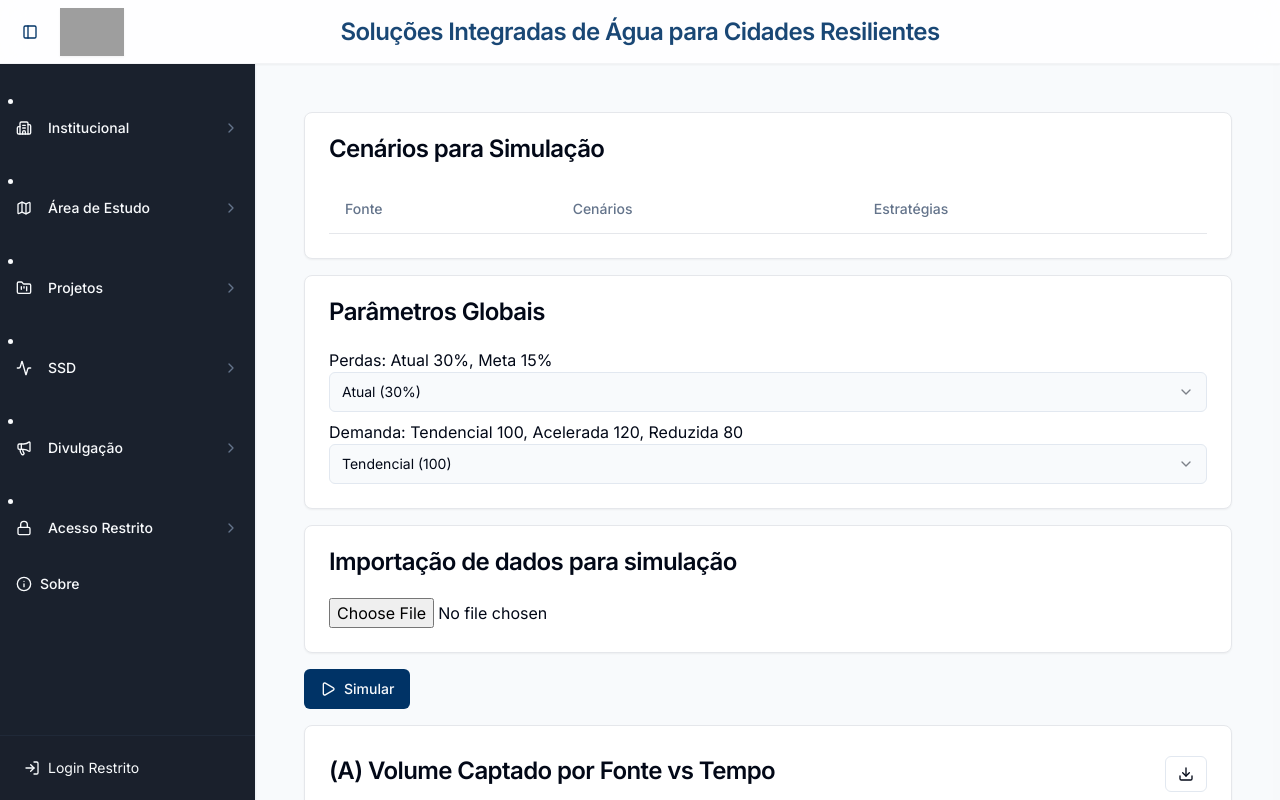
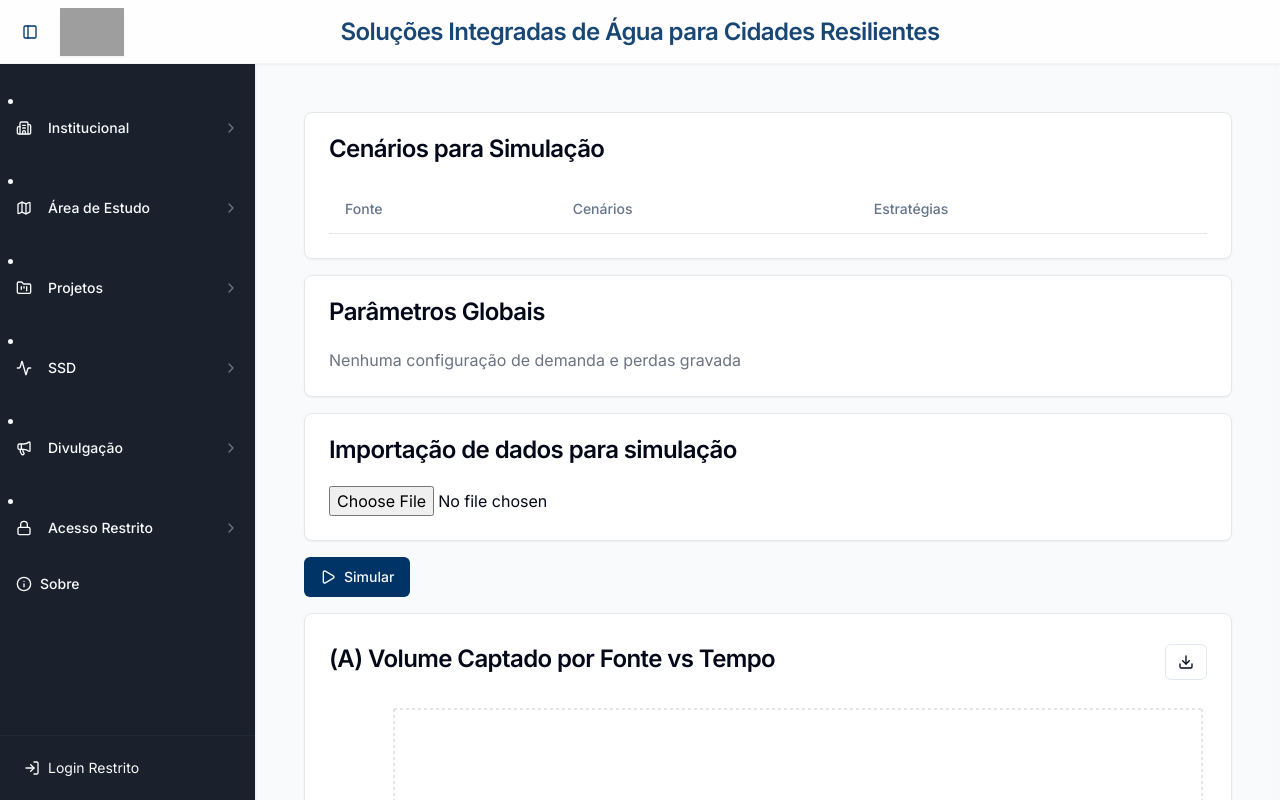
Before and after one commit to wlibrelon/ssd_sacre_v2, a React (Vite) app: page /ssd/cenarios in a window 1280 px wide. Built offline with nearby package versions, Linux system fonts and the light colour scheme; grey boxes are pictures that could not be loaded.

Commit message:
Auto-commit after full sync (build simulation)

```diff
--- a/src/pages/ssd/Cenarios.tsx
+++ b/src/pages/ssd/Cenarios.tsx
@@ -326,32 +326,29 @@ const Cenarios: React.FC = () => {
         <CardHeader>
           <CardTitle>Parâmetros Globais</CardTitle>
         </CardHeader>
-        <CardContent className="space-y-2">
-          <div>
-            <label>Perdas: Atual 30%, Meta 15%</label>
-            <MySelect
-              options={[
-                { value: 'atual', label: 'Atual (30%)' },
-                { value: 'meta', label: 'Meta (15%)' },
-              ]}
-              value={globalPerdas}
-              onChange={setGlobalPerdas}
-              placeholder="Selecione Perdas"
-            />
-          </div>
-          <div>
-            <label>Demanda: Tendencial 100, Acelerada 120, Reduzida 80</label>
-            <MySelect
-              options={[
-                { value: 'tendencial', label: 'Tendencial (100)' },
-                { value: 'acelerada', label: 'Acelerada (120)' },
-                { value: 'reduzida', label: 'Reduzida (80)' },
-              ]}
-              value={globalDemanda}
-              onChange={setGlobalDemanda}
-              placeholder="Selecione Demanda"
-            />
-          </div>
+        <CardContent>
+          {demandaPerdasList && demandaPerdasList.length > 0 ? (
+            <Table>
+              <TableHeader>
+                <TableRow>
+                  <TableHead>Cenário de Demanda</TableHead>
+                  <TableHead>Consumo</TableHead>
+                  <TableHead>Perdas</TableHead>
+                </TableRow>
+              </TableHeader>
+              <TableBody>
+                {demandaPerdasList.map((item, index) => (
+                  <TableRow key={index}>
+                    <TableCell>{item.demandaCenario}</TableCell>
+                    <TableCell>{item.demandaConsumo}</TableCell>
+                    <TableCell>{item.perdas}</TableCell>
+                  </TableRow>
+                ))}
+              </TableBody>
+            </Table>
+          ) : (
+            <p className="text-gray-500">Nenhuma configuração de demanda e perdas gravada</p>
+          )}
         </CardContent>
       </Card>
 
```
Also changed, not shown: .skip.config.json.
